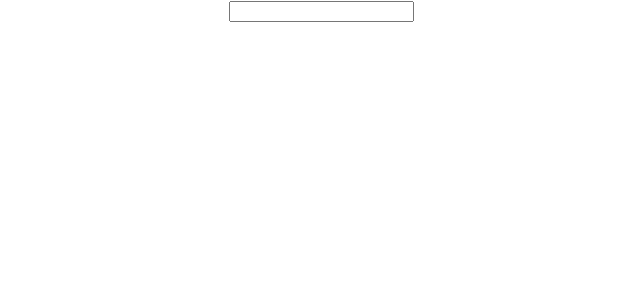
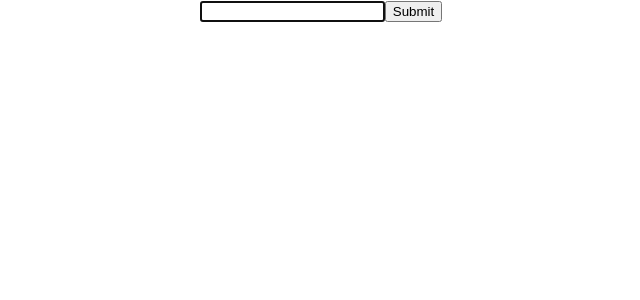
Before and after one commit to ssentamuabel/practice, a React (Create React App) app: page / in a window 1280 px wide. Shown: the top 300 px of the page, without its empty margins (319-959 px from the left). Built offline with nearby package versions, Linux system fonts and the light colour scheme.

Commit message:
More work

```diff
--- a/src/components/RefsDemo.js
+++ b/src/components/RefsDemo.js
@@ -4,12 +4,23 @@ import React, {Component} from 'react'
 class RefsDemo extends Component{
     constructor(props){
         super(props)
+        this.inputRef = React.createRef()
+    }
+
+    componentDidMount(){
+        this.inputRef.current.focus()
+        console.log(this.inputRef)
+    }
+
+    clickHandler = ()=>{
+        alert(this.inputRef.current.value)
     }
 
     render(){
         return(
             <div>
-                <input type="text"/>
+                <input type="text" ref={this.inputRef}/>
+                <button type="submit" onClick={this.clickHandler}>Submit</button>
             </div>
         )
     }
```
